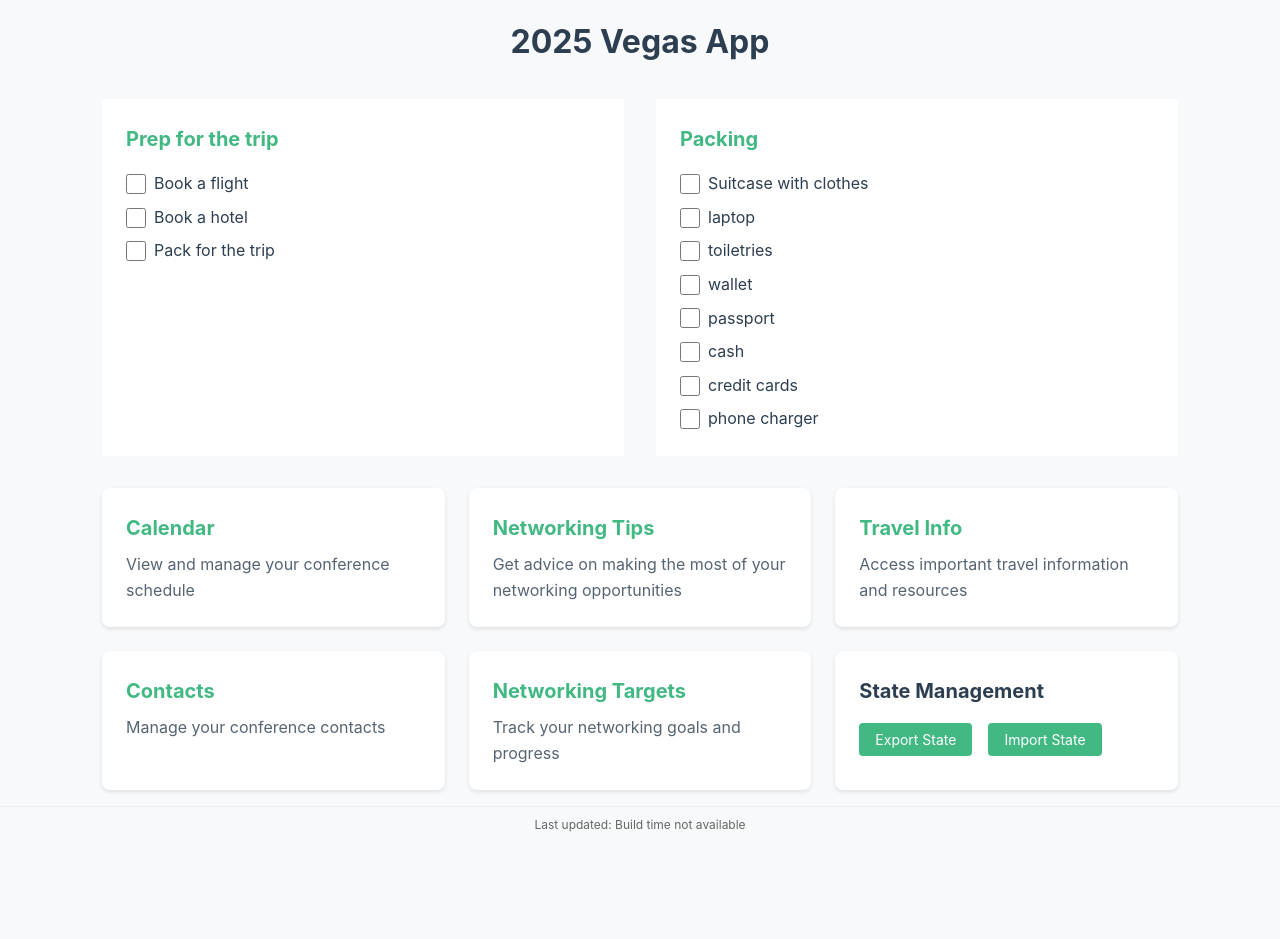
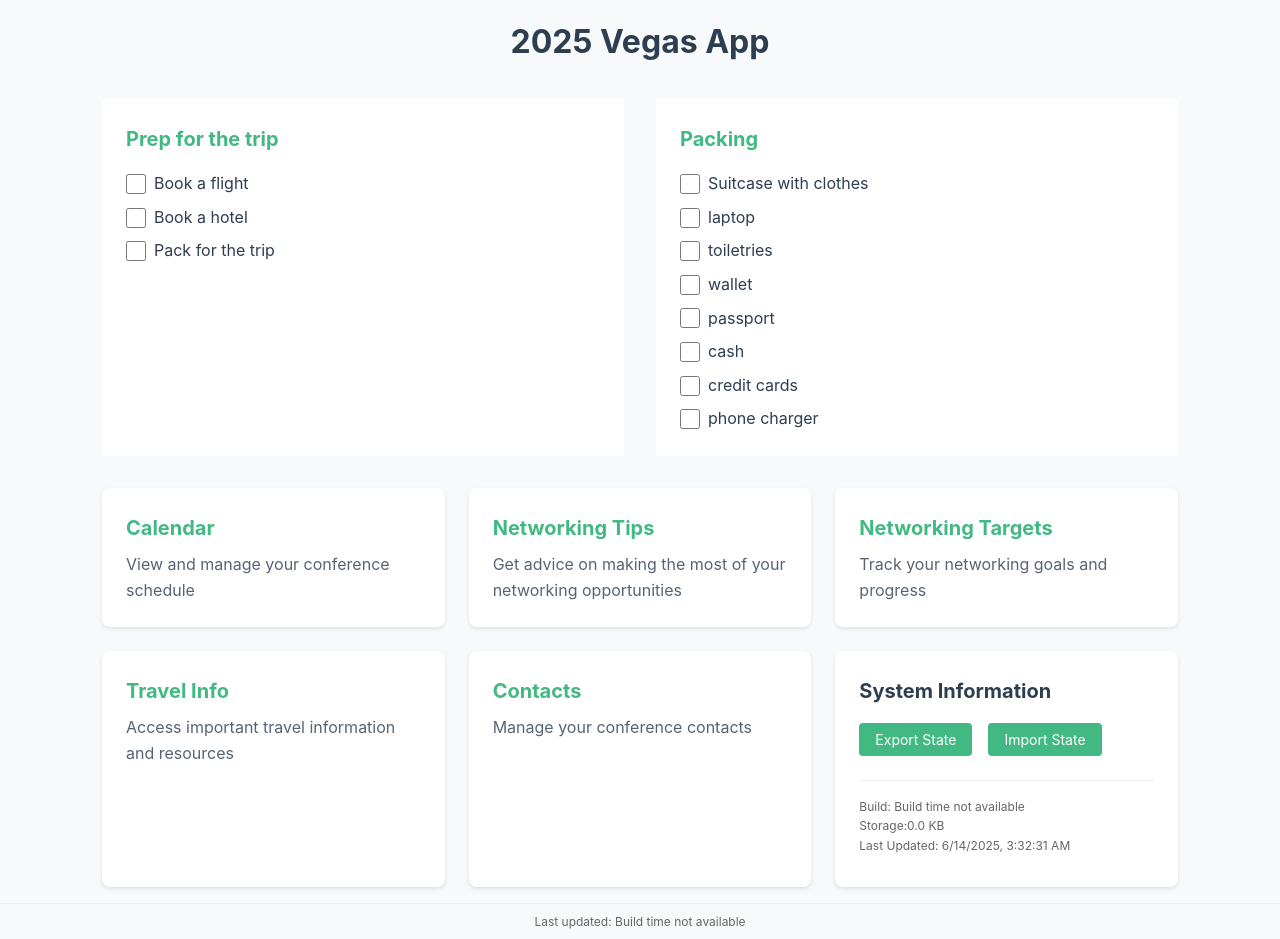
Before and after one commit to RockyKev/vegas-app, a Vue app: page / in a window 1280 px wide. Before the commit the page ends 843 px from the top, so only its background shows below. Built offline with nearby package versions, Linux system fonts and the light colour scheme.

Commit message:
phase 5 done

```diff
--- a/src/components/StateManager.vue
+++ b/src/components/SystemInfo.vue
@@ -1,6 +1,6 @@
 <template>
-  <div class="state-manager">
-    <h2>State Management</h2>
+  <div>
+    <h2>System Information</h2>
 
     <div class="actions">
       <button @click="exportState" class="action-button">
@@ -24,16 +24,66 @@
     <div v-if="error" class="error-message">
       {{ error }}
     </div>
+
+    <div class="info-section">
+      <div class="info-item">
+        <p class="value">Build: {{ buildTime }}</p>
+        <p class="value">Storage:{{ storageUsage }}</p>
+        <p class="value">Last Updated: {{ lastUpdated }}</p>
+      </div>
+    </div>
   </div>
 </template>
 
 <script setup lang="ts">
-import { ref } from 'vue'
+import { ref, onMounted, onUnmounted } from 'vue'
 import { useAppStore } from '../stores/app'
 
 const store = useAppStore()
 const fileInput = ref<HTMLInputElement | null>(null)
 const error = ref<string>('')
+
+// Get build time from environment variable
+const buildTime = import.meta.env.VITE_BUILD_TIME
+  ? new Date(import.meta.env.VITE_BUILD_TIME).toLocaleString()
+  : 'Build time not available'
+
+// Storage usage calculation
+const storageUsage = ref('')
+const calculateStorageUsage = () => {
+  try {
+    let totalSize = 0
+    for (let i = 0; i < localStorage.length; i++) {
+      const key = localStorage.key(i)
+      if (key) {
+        const value = localStorage.getItem(key)
+        if (value) {
+          totalSize += value.length * 2 // Approximate size in bytes (2 bytes per character)
+        }
+      }
+    }
+    // Convert to KB and round to 1 decimal place
+    const sizeInKB = (totalSize / 1024).toFixed(1)
+    storageUsage.value = `${sizeInKB} KB`
+  } catch (error) {
+    console.error('Error calculating storage usage:', error)
+    storageUsage.value = 'Error'
+  }
+}
+
+// Last updated time
+const lastUpdated = ref(new Date().toLocaleString())
+
+// Calculate storage usage on mount and when data changes
+onMounted(() => {
+  calculateStorageUsage()
+  // Add event listener for storage changes
+  window.addEventListener('storage', calculateStorageUsage)
+})
+
+onUnmounted(() => {
+  window.removeEventListener('storage', calculateStorageUsage)
+})
 
 const exportState = () => {
   try {
@@ -51,6 +101,7 @@ const exportState = () => {
     a.click()
     document.body.removeChild(a)
     URL.revokeObjectURL(url)
+    lastUpdated.value = new Date().toLocaleString()
   } catch (e) {
     console.error('Export error:', e)
     error.value = 'Failed to export state'
@@ -73,6 +124,7 @@ const handleFileSelect = async (event: Event) => {
       error.value = 'Invalid state file format'
     } else {
       error.value = ''
+      lastUpdated.value = new Date().toLocaleString()
     }
   } catch (e) {
     error.value = 'Failed to import state'
@@ -84,11 +136,12 @@ const handleFileSelect = async (event: Event) => {
 </script>
 
 <style scoped>
-.state-manager {
+.system-info-card {
   padding: 1rem;
   background: #fff;
   border-radius: 0.5rem;
   box-shadow: 0 2px 4px rgba(0, 0, 0, 0.1);
+  margin: 1rem;
 }
 
 h2 {
@@ -101,6 +154,7 @@ h2 {
   display: flex;
   flex-direction: column;
   gap: 1rem;
+  margin-bottom: 1.5rem;
 }
 
 .import-section {
@@ -137,6 +191,25 @@ h2 {
   font-size: 0.875rem;
 }
 
+.info-section {
+  border-top: 1px solid #eee;
+  padding-top: 1rem;
+  margin-top: 1rem;
+}
+
+.info-item {
+  /* display: flex;
+  justify-content: space-between; */
+  margin-bottom: 0.5rem;
+  font-size: 0.75rem;
+  color: #666;
+}
+
+
+.label {
+  font-weight: 500;
+}
+
 /* Tablet and up */
 @media (min-width: 768px) {
   .actions {
--- a/src/views/HomeView.vue
+++ b/src/views/HomeView.vue
@@ -14,6 +14,10 @@
           <h2>Networking Tips</h2>
           <p>Get advice on making the most of your networking opportunities</p>
         </router-link>
+        <router-link to="/networking-targets" class="nav-card">
+          <h2>Networking Targets</h2>
+          <p>Track your networking goals and progress</p>
+        </router-link>
         <router-link to="/travel-info" class="nav-card">
           <h2>Travel Info</h2>
           <p>Access important travel information and resources</p>
@@ -21,10 +25,6 @@
         <router-link to="/contacts" class="nav-card">
           <h2>Contacts</h2>
           <p>Manage your conference contacts</p>
-        </router-link>
-        <router-link to="/networking-targets" class="nav-card">
-          <h2>Networking Targets</h2>
-          <p>Track your networking goals and progress</p>
         </router-link>
         <StateManager class="nav-card" />
       </div>
@@ -35,7 +35,7 @@
 
 <script setup lang="ts">
 import Container from '../components/Container.vue'
-import StateManager from '../components/StateManager.vue'
+import StateManager from '../components/SystemInfo.vue'
 import DynamicChecklist from '../components/DynamicChecklist.vue'
 import { useAppStore } from '../stores/app'
 import { onMounted } from 'vue'
```
Also changed, not shown: 1 other file (tests, documents, lock files or other folders).
